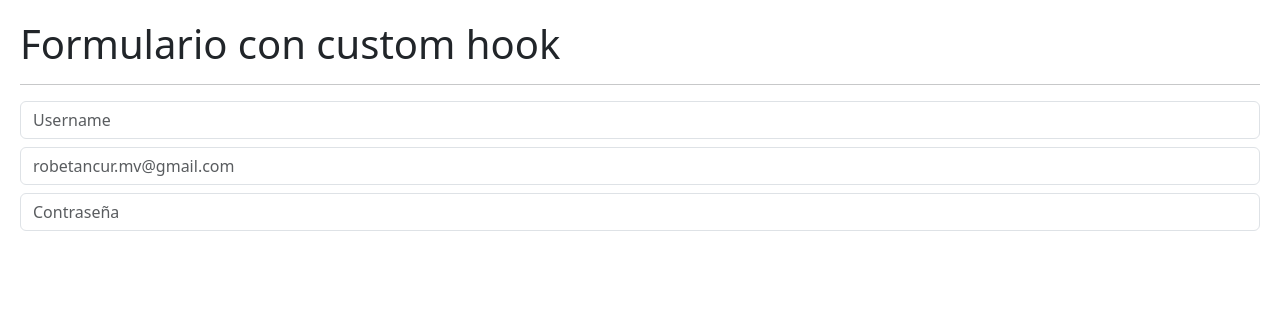
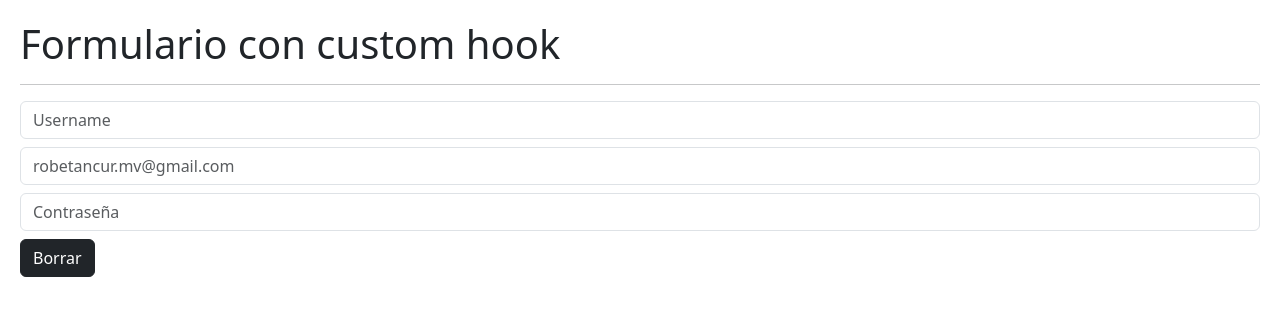
Before and after one commit to RobinsonBM/hooks-app, a React (Vite) app: page / in a window 1280 px wide. Shown: the top 316 px of the page. Built offline with nearby package versions, Linux system fonts and the light colour scheme.

Commit message:
reset form

```diff
--- a/src/02-useEffect/FormWithCustomHook.jsx
+++ b/src/02-useEffect/FormWithCustomHook.jsx
@@ -1,7 +1,7 @@
 import { useForm } from '../hooks/useForm';
 
 export const FormWithCustomHook = () => {
-    const { onInputChange, username, email, password } = useForm({
+    const { onResetForm, onInputChange, username, email, password } = useForm({
         username: '',
         email: '',
         password: '',
@@ -37,6 +37,9 @@
                 value={password}
                 onChange={onInputChange}
             />
+            <button onClick={onResetForm} className='btn btn-dark mt-2'>
+                Borrar
+            </button>
         </>
     );
 };
--- a/src/hooks/useForm.js
+++ b/src/hooks/useForm.js
@@ -11,9 +11,12 @@
         });
     };
 
+    const onResetForm = () => setformState(initialForm);
+
     return {
         ...formState,
         formState,
         onInputChange,
+        onResetForm,
     };
 };
```
